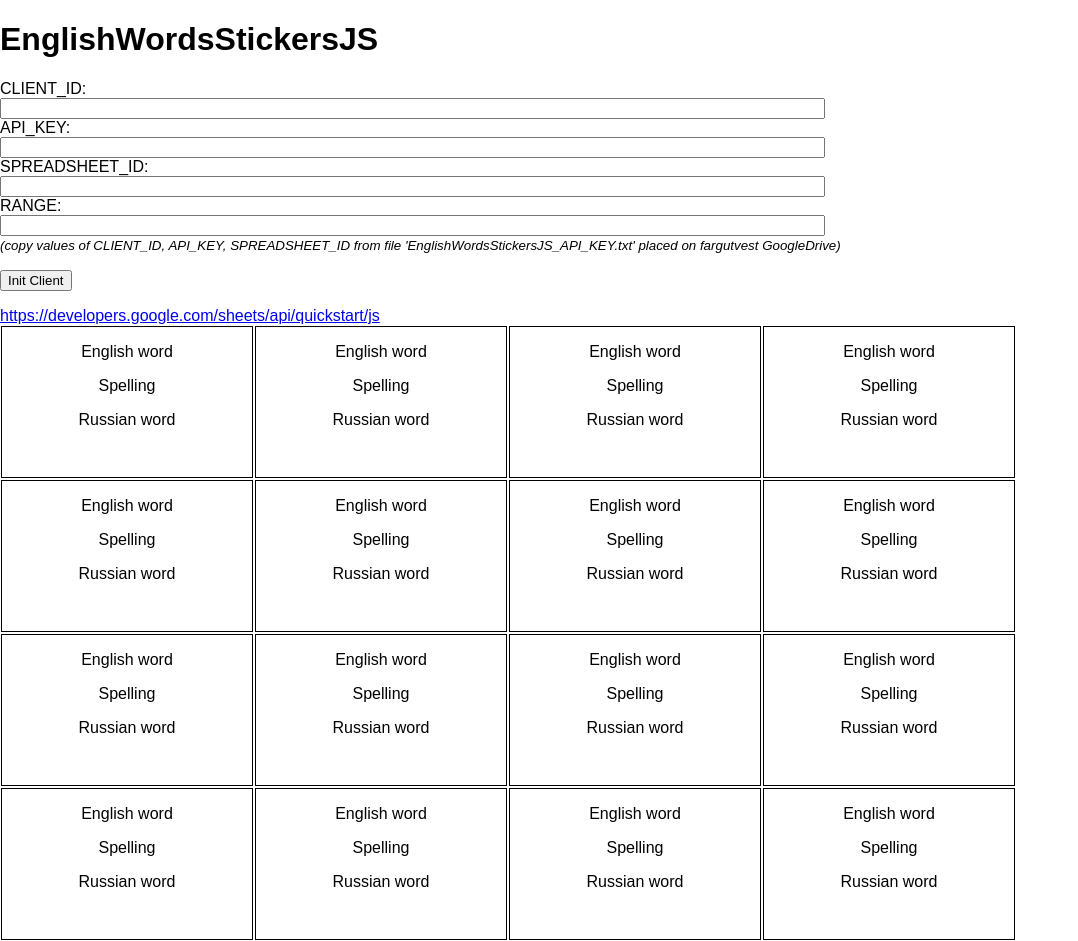
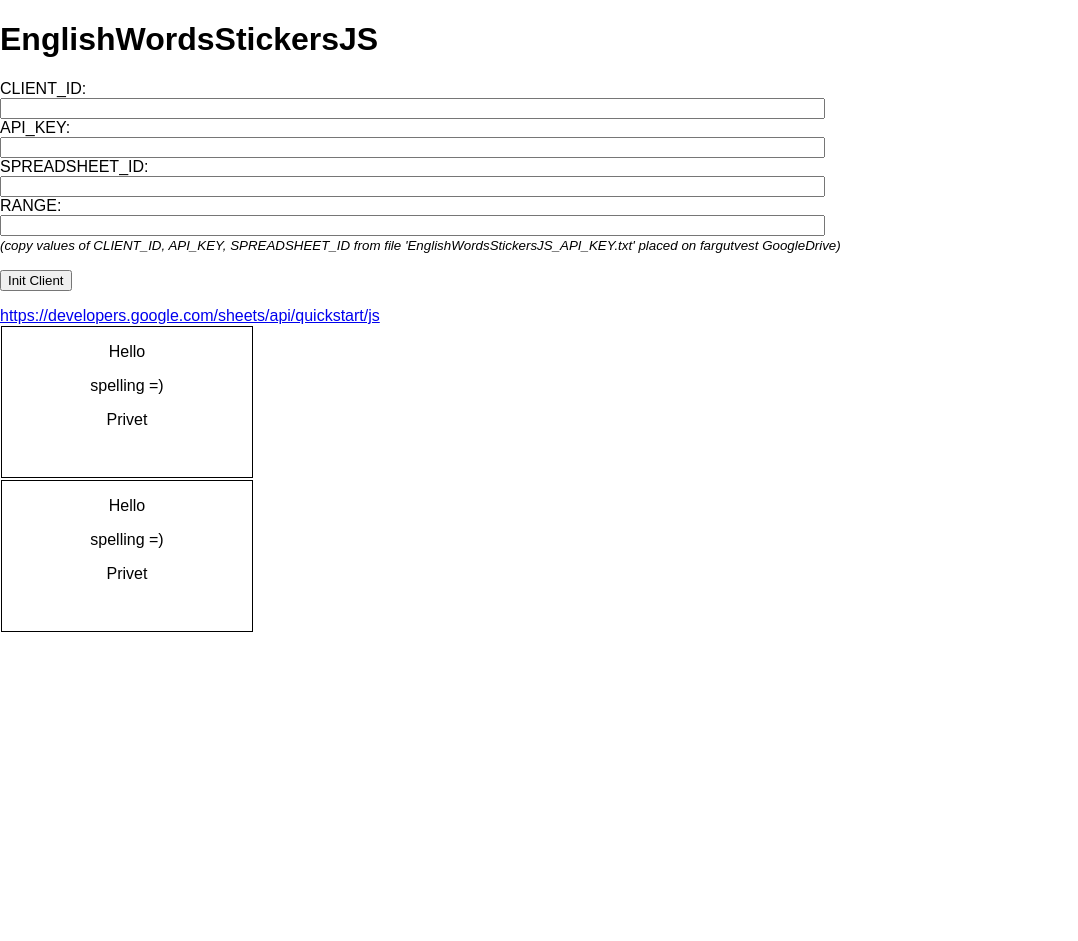
Before and after one commit to fargutvest/WordsStickers, a React (Create React App) app: page / in a window 1280 px wide. Shown: the whole page, without its empty margins (0-1078 px from the left). After the commit the page ends 800 px from the top, so only its background shows below. Built offline with nearby package versions, Linux system fonts and the light colour scheme.

Commit message:
dynamic table fish

```diff
--- a/package.json
+++ b/package.json
@@ -11,7 +11,7 @@
   },
   "devDependencies": {},
   "scripts": {
-    "start": "set HTTPS=true && set PORT=8000 && react-scripts start",
+    "start": "react-scripts start",
     "build": "react-scripts build",
     "test": "react-scripts test --env=jsdom",
     "predeploy": "npm run build",
--- a/src/App.js
+++ b/src/App.js
@@ -3,34 +3,45 @@
 
 class App extends Component {
   render() {
+    const characters = [
+      {
+        English: "Hello",
+        Spelling: "spelling =)",
+        Russian: "Privet"
+      },
+      {
+        English: "Hello",
+        Spelling: "spelling =)",
+        Russian: "Privet"
+      }
+    ]
     return (
   <div>
-	<Row/>
-	<Row/>
-	<Row/>
-  <Row/>
+	<TableBody characterData={characters}/>
   </div>
     );
   }
 }
 
-class Row extends Component {
-  render() {
+
+const TableBody = props => {
+const rows = props.characterData.map((row, index) => {
     return (
-  <tr>
-    <td><Sticker/></td><td><Sticker/></td><td><Sticker/></td><td><Sticker/></td>
+  <tr key={index}>
+    <td><Sticker data={row}/></td>
   </tr>
-    );
-  }
+    )
+  })
+  return <tbody>{rows}</tbody>
 }
 
 class Sticker extends Component {
   render() {
     return (
       <div className="Sticker">
-          <p>English word</p>
-	        <p>Spelling</p>
-	        <p>Russian word</p>
+          <p>{this.props.data.English}</p>
+	        <p>{this.props.data.Spelling}</p>
+	        <p>{this.props.data.Russian}</p>
       </div>
     );
   }
```
